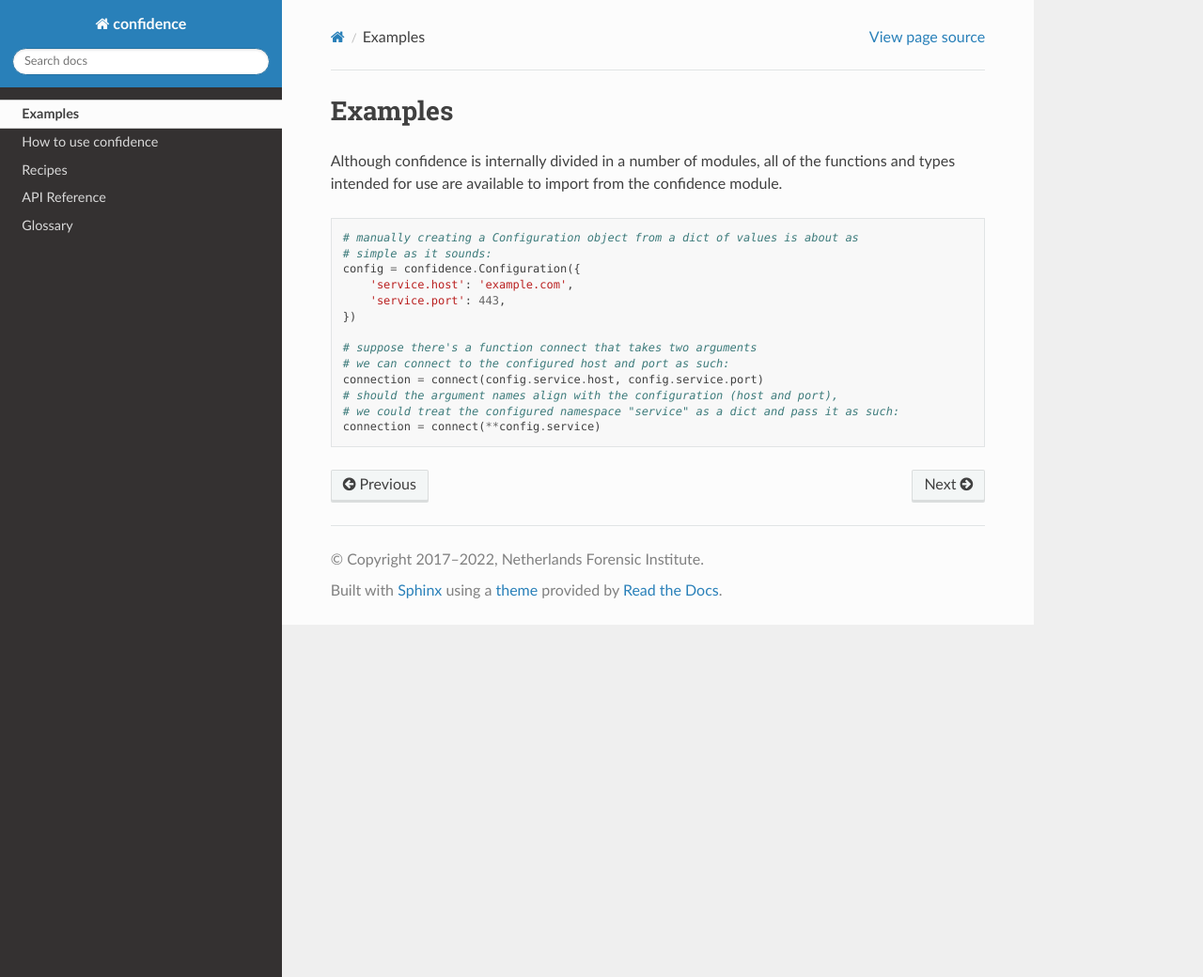
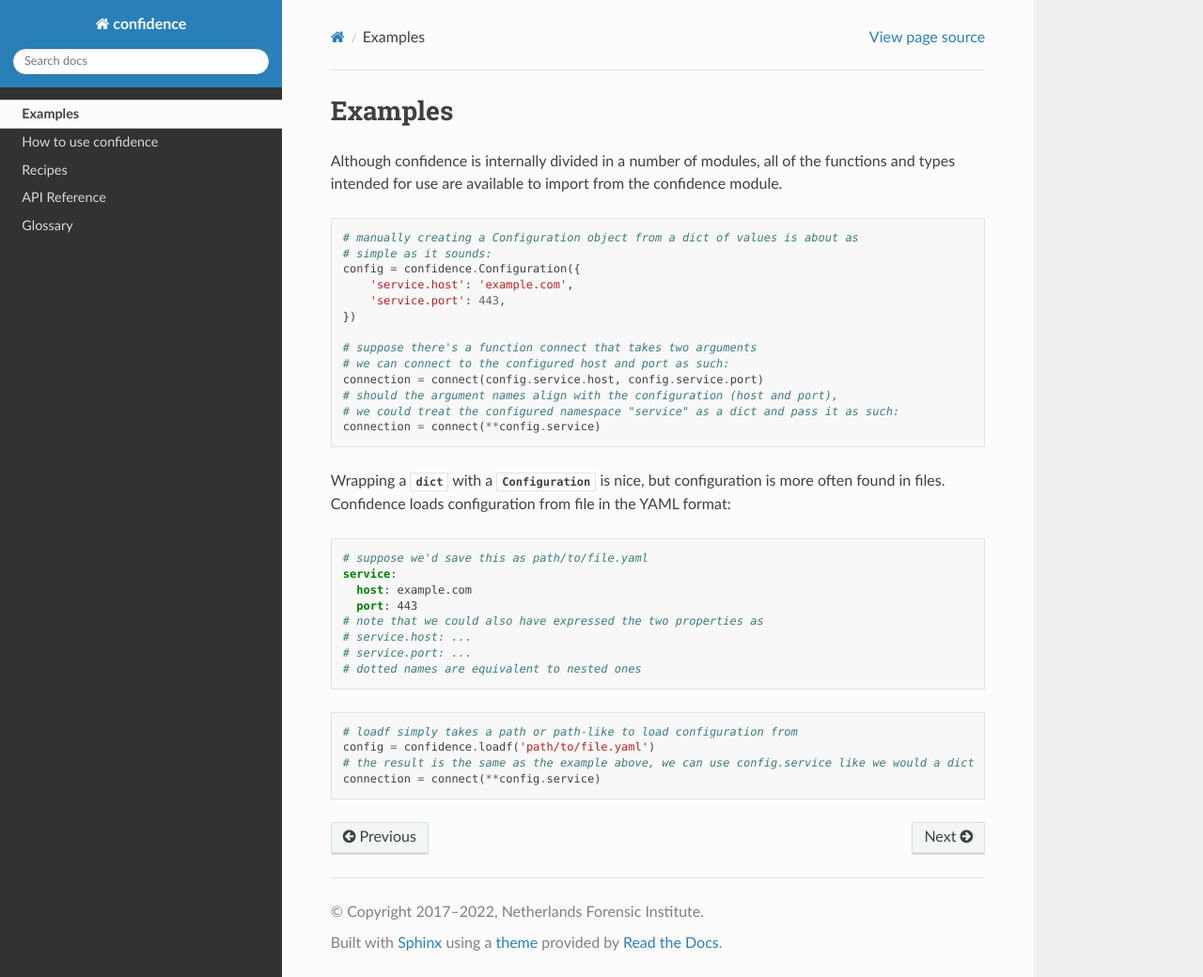
Before and after one commit to NetherlandsForensicInstitute/confidence, a Sphinx documentation site: the page built from docs/examples.rst, in a window 1280 px wide and 1040 px high. Shown: the whole window at 94% size. Built offline with Sphinx 7.4.7 and the Read the Docs theme 2.0.0, drawn with Linux system fonts in a browser that asks for light colours.

Commit message:
Add example reading configuration from file

```diff
--- a/docs/examples.rst
+++ b/docs/examples.rst
@@ -21,9 +21,29 @@ Although confidence is internally divided in a number of modules, all of the fun
    # we could treat the configured namespace "service" as a dict and pass it as such:
    connection = connect(**config.service)
 
+Wrapping a `dict` with a `Configuration` is nice, but configuration is more often found in files.
+Confidence loads configuration from file in the YAML format:
+
+.. code-block:: yaml
+
+   # suppose we'd save this as path/to/file.yaml
+   service:
+     host: example.com
+     port: 443
+   # note that we could also have expressed the two properties as
+   # service.host: ...
+   # service.port: ...
+   # dotted names are equivalent to nested ones
+
+.. code-block:: python
+
+   # loadf simply takes a path or path-like to load configuration from
+   config = confidence.loadf('path/to/file.yaml')
+   # the result is the same as the example above, we can use config.service like we would a dict
+   connection = connect(**config.service)
+
 .. todo::
 
-   - Configuration from a single file
    - Configuration from multiple files
    - Configuration from a name
    - Configuration from multiple names
```
